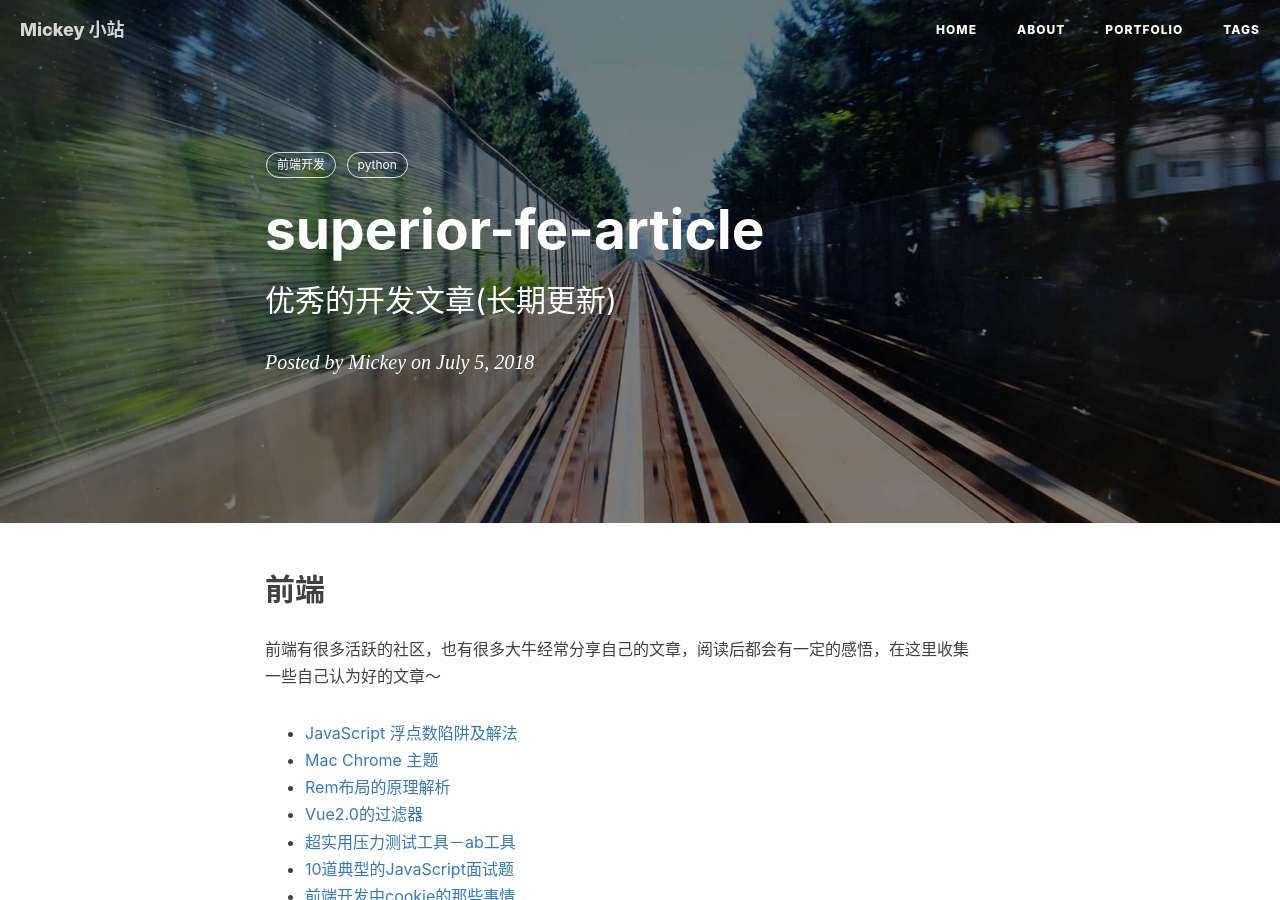
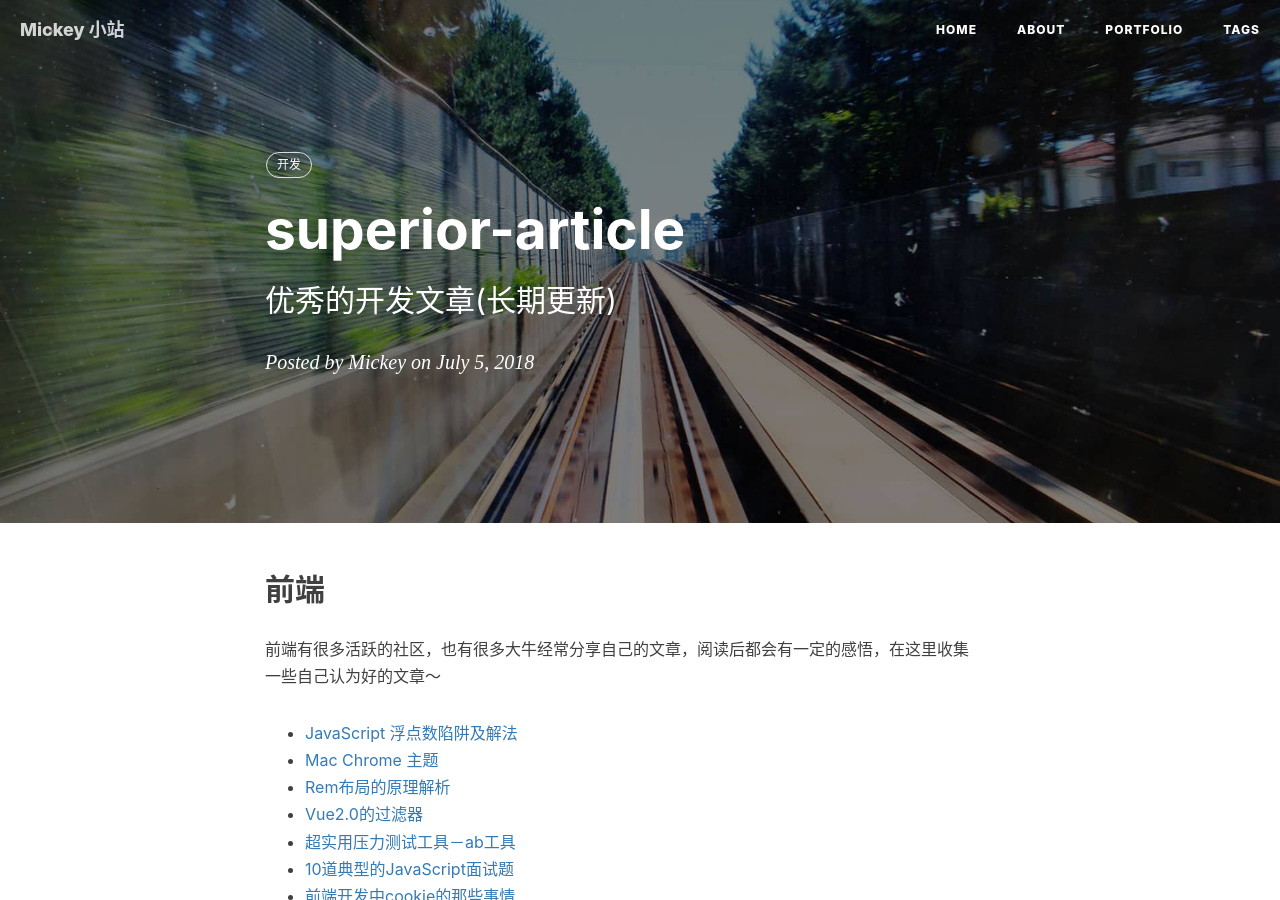
Before and after one commit to mickey0524/mickey0524.github.io, a Jekyll site: the page built from _posts/2017-10-20-superior-article.md, in a window 1280 px wide and 900 px high. Built offline with Jekyll 4.4.1, drawn with Linux system fonts in a browser that asks for light colours; nearby versions of some CDN libraries; comment, search, counter and statistics services are not loaded.

Commit message:
feat(article): rename

```diff
--- a/_posts/2017-10-20-superior-article.md
+++ b/_posts/2017-10-20-superior-article.md
@@ -1,13 +1,12 @@
 ---
 layout:     post
-title:      "superior-fe-article"
+title:      "superior-article"
 subtitle:   "优秀的开发文章(长期更新)"
 date:       2018-07-05 12:00:00
 author:     "Mickey"
 header-img: "img/post-bg-2015.jpg"
 tags:
-    - 前端开发
-    - python
+    - 开发
 ---
 
 ## 前端
```
